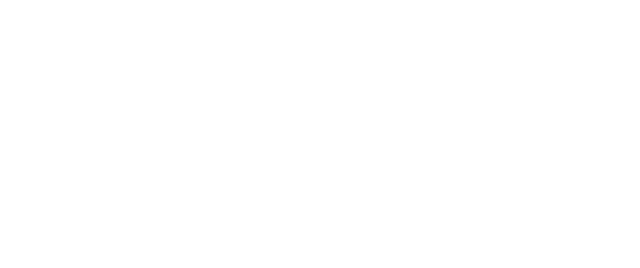
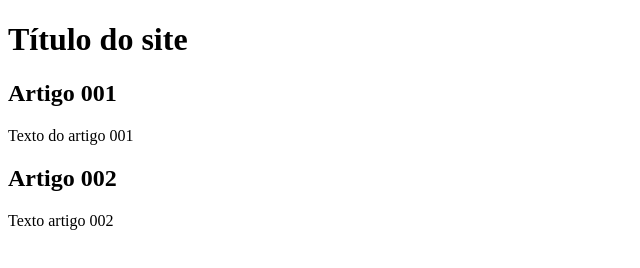
Before and after one commit to 31php/projetoTeste, a plain HTML site: page index.html in a window 1280 px wide. Shown: the whole page, without its empty margins (0-640 px from the left). Drawn offline with Linux system fonts and the light colour scheme.

Commit message:
criando artigos no index

```diff
--- a/index.html
+++ b/index.html
@@ -3,9 +3,21 @@
 <head>
     <meta charset="UTF-8">
     <meta name="viewport" content="width=device-width, initial-scale=1.0">
-    <title>Document</title>
+    <title>Título do Site</title>
 </head>
 <body>
-
+    <main>
+        <header>
+            <h1>Título do site</h1>
+        </header>
+        <article>
+            <h2>Artigo 001</h2>
+            <p>Texto do artigo 001</p>
+        </article>
+        <article>
+            <h2>Artigo 002</h2>
+            <p>Texto artigo 002</p>
+        </article>
+    </main>
 </body>
 </html>
```
